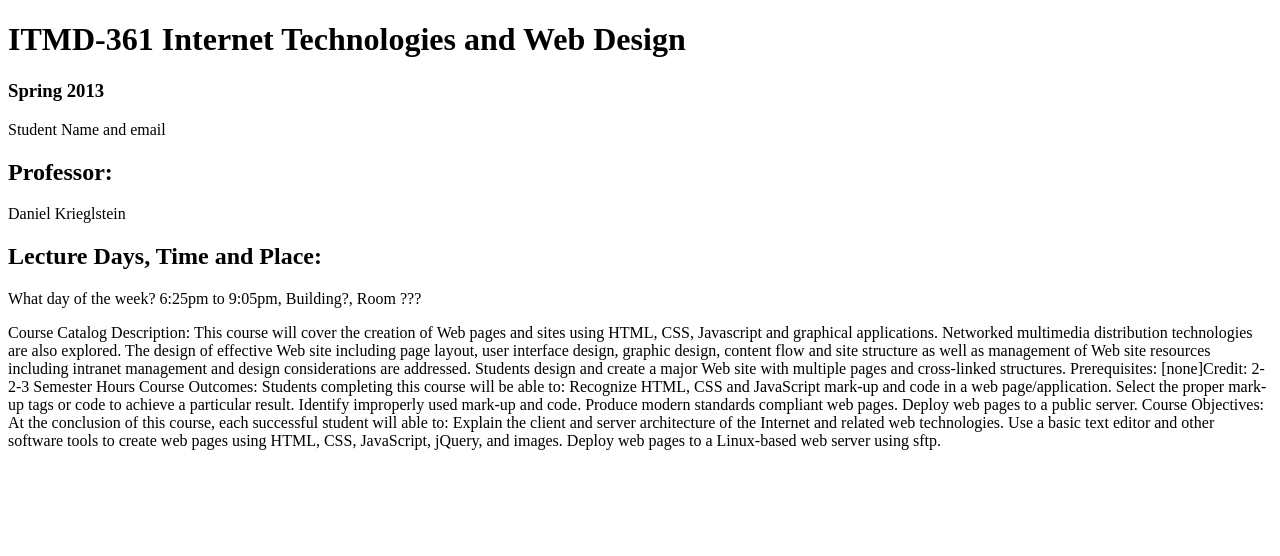
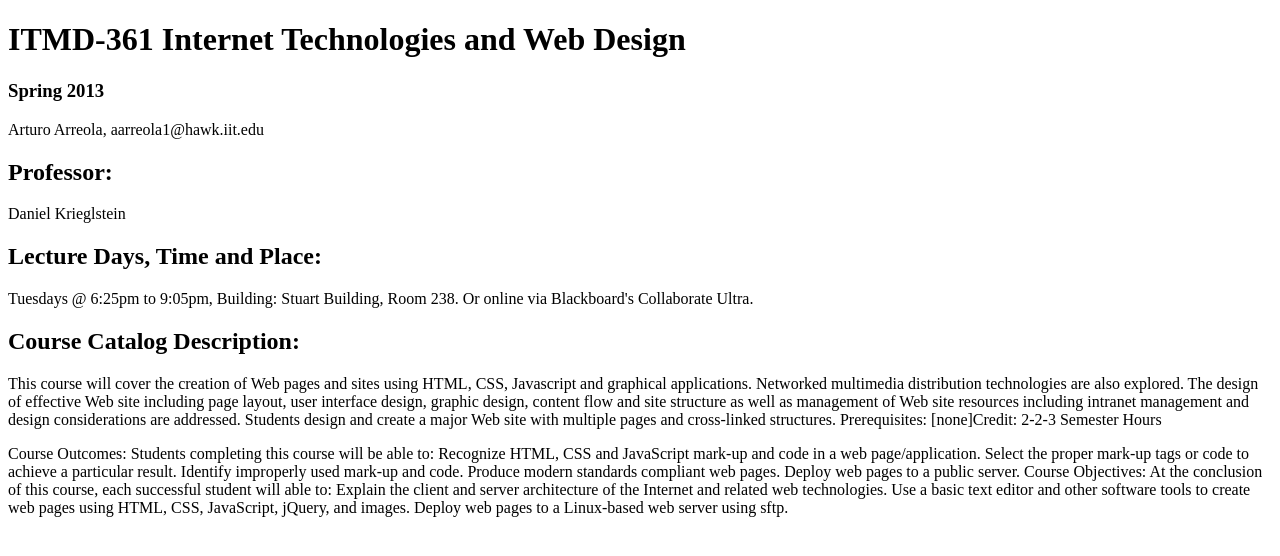
Before and after one commit to arturoarreola88/Lab2, a plain HTML site: page index.html in a window 1280 px wide. Drawn offline with Linux system fonts and the light colour scheme.

Commit message:
Continuing_testing

```diff
--- a/index.html
+++ b/index.html
@@ -12,7 +12,7 @@
   <header>
 <h3>Spring 2013</h3>
   </header>
-<p>Student Name and email</p>
+<p>Arturo Arreola, aarreola1@hawk.iit.edu</p>
 <header>
 <h2>Professor:</h2>
 </header>
@@ -20,10 +20,11 @@
 <header>
 <h2>Lecture Days, Time and Place:</h2>
 </header>
-<p>What day of the week? 6:25pm to 9:05pm, Building?, Room ???</p>
-
-Course Catalog Description:
-This course will cover the creation of Web pages and sites using HTML, CSS, Javascript and graphical applications. Networked multimedia distribution technologies are also explored. The design of effective Web site including page layout, user interface design, graphic design, content flow and site structure as well as management of Web site resources including intranet management and design considerations are addressed. Students design and create a major Web site with multiple pages and cross-linked structures. Prerequisites: [none]Credit: 2-2-3 Semester Hours
+<p>Tuesdays @ 6:25pm to 9:05pm, Building: Stuart Building, Room 238. Or online via Blackboard's Collaborate Ultra.</p>
+<header>
+<h2>Course Catalog Description:</h2>
+</header>
+<p>This course will cover the creation of Web pages and sites using HTML, CSS, Javascript and graphical applications. Networked multimedia distribution technologies are also explored. The design of effective Web site including page layout, user interface design, graphic design, content flow and site structure as well as management of Web site resources including intranet management and design considerations are addressed. Students design and create a major Web site with multiple pages and cross-linked structures. Prerequisites: [none]Credit: 2-2-3 Semester Hours</p>
 Course Outcomes:
 Students completing this course will be able to:
 Recognize HTML, CSS and JavaScript mark-up and code in a web page/application.
```
